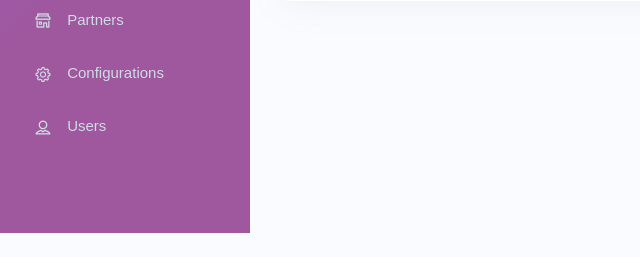
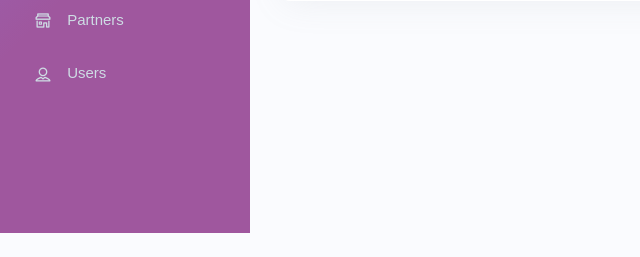
Before and after one commit to simonnicholov/document_management, a Django app: page /backoffice/addendum/1/add/ in a window 1280 px wide. Shown: the part 567-824 px from the top of the page, without its empty margins (0-640 px from the left). Run offline with Django 3.2, Linux system fonts and the light colour scheme; some libraries are stand-ins or nearby versions; some web fonts are replaced.

Commit message:
hide halaman configurations

```diff
--- a/templates/base.html
+++ b/templates/base.html
@@ -121,12 +121,12 @@
                             </a>
                         </li>
 
-                        <li class="side-nav-item">
+                        <!-- <li class="side-nav-item">
                             <a href="{% url 'backoffice:configurations:category' %}" class="side-nav-link">
                                 <i class="dripicons-gear"></i>
                                 <span> Configurations </span>
                             </a>
-                        </li>
+                        </li> -->
 
                         <li class="side-nav-item">
                             <a href="{% url 'backoffice:users:index' %}" class="side-nav-link">
```
